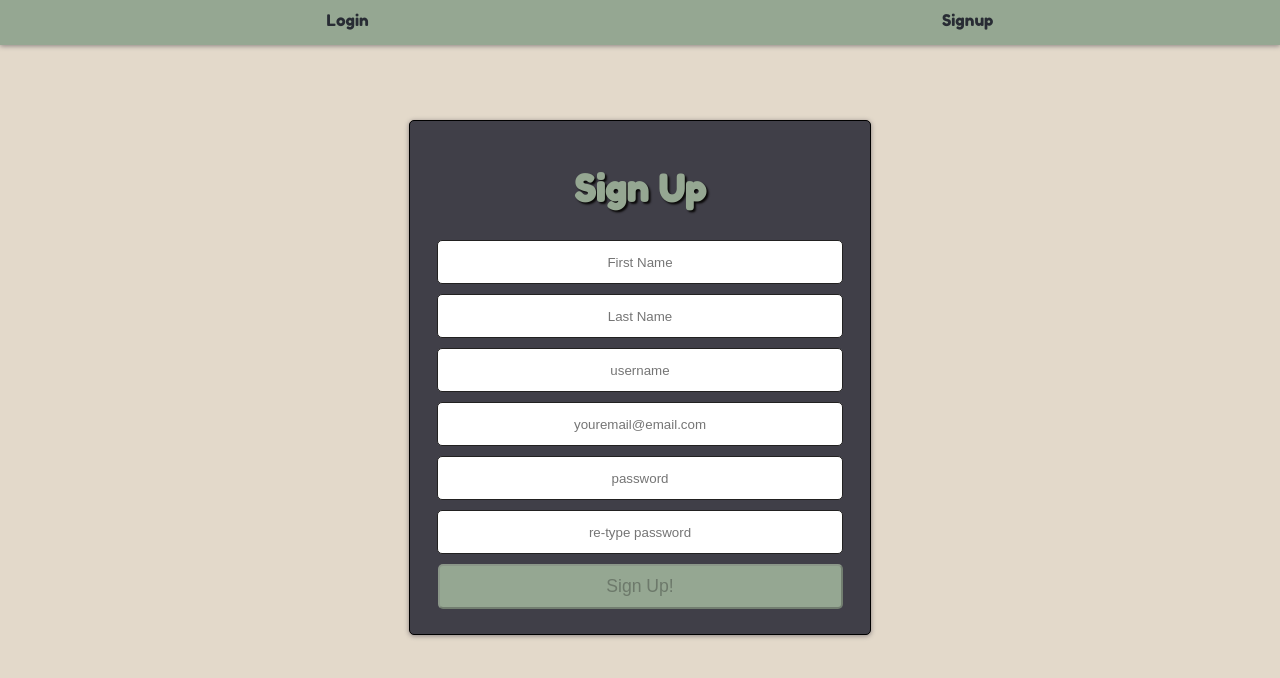
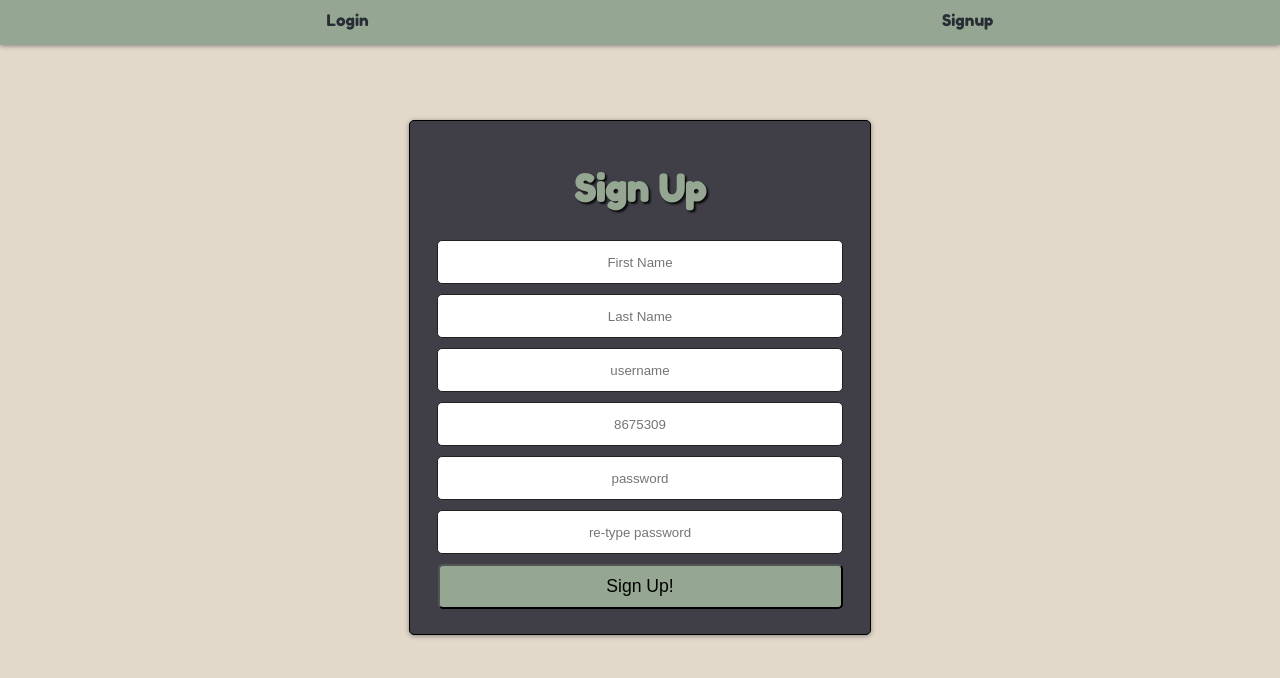
Before and after one commit to ptpt-water-my-plants-2/front-end, a React (Create React App) app: page /signup in a window 1280 px wide. Shown: the top 678 px of the page. Built offline with nearby package versions, Linux system fonts and the light colour scheme.

Commit message:
connected signup form backend and FE UNITE

```diff
--- a/src/components/signuplogins/signup.js
+++ b/src/components/signuplogins/signup.js
@@ -2,8 +2,9 @@
 // a unique `username`, a valid mobile `phoneNumber` and a `password`.
 
 import "../../App.css"
-import { useState, useContext } from "react";
+import { useState, useContext, useEffect } from "react";
 import { useHistory } from "react-router";
+import axios from "axios";
 //import { GlobalPropsContext } from '../GlobalPropsContext';
 
 
@@ -26,7 +27,8 @@ const initialSignUpFormErrors = {
 }
 
 // submit is disabled until inputs validated
-const initialDisabled = true;
+// this should be set to true once validation is set up
+const initialDisabled = false;
 
 
 export default function Signup() {
@@ -39,6 +41,7 @@ export default function Signup() {
 
     // controls the form input changes via state
     const onChange = (e) => {
+        console.log(signUpFormValues)
         setSignUpFormValues({
             ...signUpFormValues, [e.target.name]: e.target.value
         })
@@ -63,12 +66,34 @@ export default function Signup() {
     //     setSignUpFormErrors({ ...signUpformErrors, [name]: err.message })
     //   })
 
+    // possibly trim these if yu haven't elsewhere
+    let registerWithTheseFormValues = {
+        firstName: signUpFormValues.firstName,
+        lastName: signUpFormValues.lastName,
+        username: signUpFormValues.username,
+        phoneNumber: signUpFormValues.phoneNumber,
+        password: `${(signUpFormValues.password === signUpFormValues.retypePassword) ? signUpFormValues.password : ""}`
+    }
+
+    const registerNewUser = (e) => {
+        e.preventDefault();
+        console.log("submit clicked for register user")
+        axios.post('https://water-my-plants-app2.herokuapp.com/api/auth/register', registerWithTheseFormValues)
+            .then((res) => {
+                console.log(res, "res from registering new user")
+                alert(`Welcome ${registerWithTheseFormValues.firstName}! Please login to begin your plant care!`)
+                history.push("/login")
+            })
+            .catch((err) => {
+                console.log(err, "error in registering new user")
+            })
+    }
 
 
     return (
         <div>
             <div>
-                <form onSubmit="" className="form">
+                <form onSubmit={registerNewUser} className="form">
                     {<h1>Sign Up</h1>}
                     <input
                         placeholder="First Name"
@@ -99,13 +124,13 @@ export default function Signup() {
                     />
 
                     <input
-                        placeholder="youremail@email.com"
-                        name="email"
-                        label="email"
-                        type="email"
-                        id="email"
+                        placeholder="8675309"
+                        name="phoneNumber"
+                        label="phoneNumber"
+                        type="phoneNumber"
+                        id="phoneNumber"
                         onChange={onChange}
-                        value={signUpFormValues.email}
+                        value={signUpFormValues.phoneNumber}
                     />
                     <input
                         placeholder="password"
```
